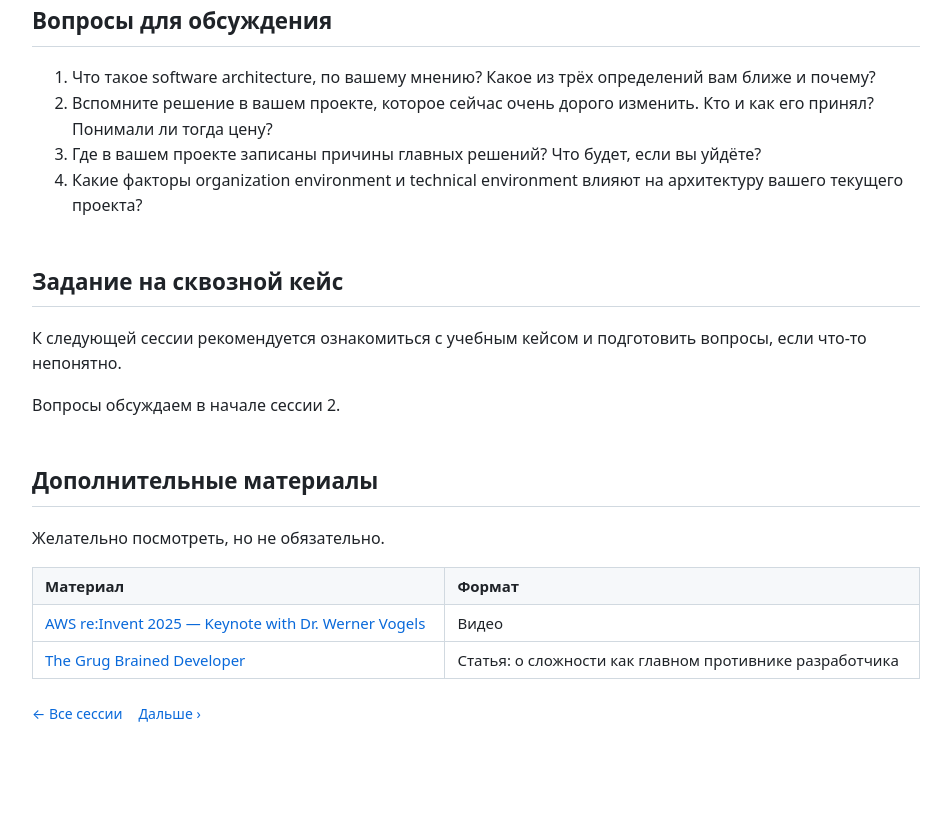
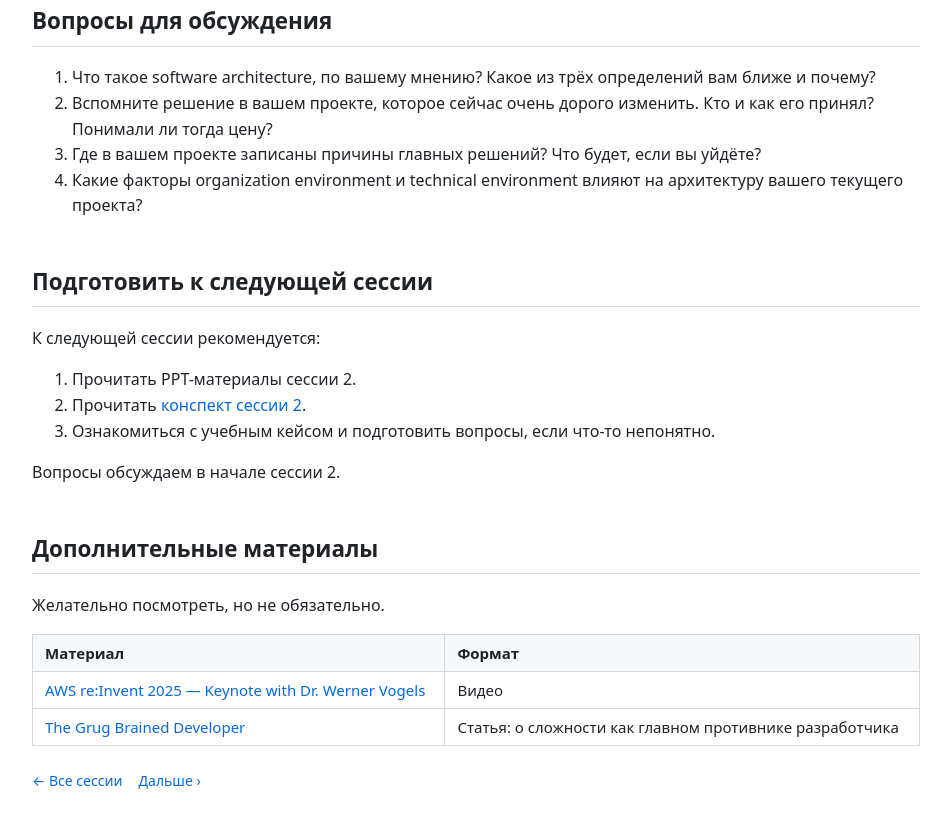
Before and after one commit to natmasslove/sas-materials, a plain HTML site: page html/session-01.html in a window 1280 px wide. Shown: the part 8414-9231 px from the top of the page, without its empty margins (164-1115 px from the left). Before the commit the page ends 9164 px from the top, so only its background shows below. Drawn offline with Linux system fonts and the light colour scheme.

Commit message:
Rename case assignment section to 'prepare for next session'; add reading steps
Co-Authored-By: Claude Fable 5.2 <noreply@anthropic.com>

```diff
--- a/html/session-01.html
+++ b/html/session-01.html
@@ -597,8 +597,13 @@
 <li>Вспомните решение в вашем проекте, которое сейчас очень дорого изменить. Кто и как его принял? Понимали ли тогда цену?</li>
 <li>Где в вашем проекте записаны причины главных решений? Что будет, если вы уйдёте?</li>
 <li>Какие факторы organization environment и technical environment влияют на архитектуру вашего текущего проекта?</li></ol>
-<h2>Задание на сквозной кейс</h2>
-<p>К следующей сессии рекомендуется ознакомиться с учебным кейсом и подготовить вопросы, если что-то непонятно.</p>
+<h2>Подготовить к следующей сессии</h2>
+<p>К следующей сессии рекомендуется:</p>
+<ol>
+<li>Прочитать PPT-материалы сессии 2.</li>
+<li>Прочитать <a href="session-02.html">конспект сессии 2</a>.</li>
+<li>Ознакомиться с учебным кейсом и подготовить вопросы, если что-то непонятно.</li>
+</ol>
 <p>Вопросы обсуждаем в начале сессии 2.</p>
 <h2>Дополнительные материалы</h2>
 <p>Желательно посмотреть, но не обязательно.</p>
```
Also changed, not shown: html/session-02.html (+8 -2 lines), 2 other files.
